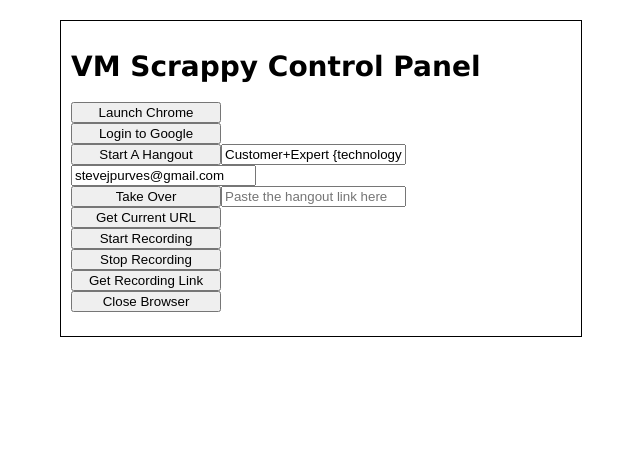
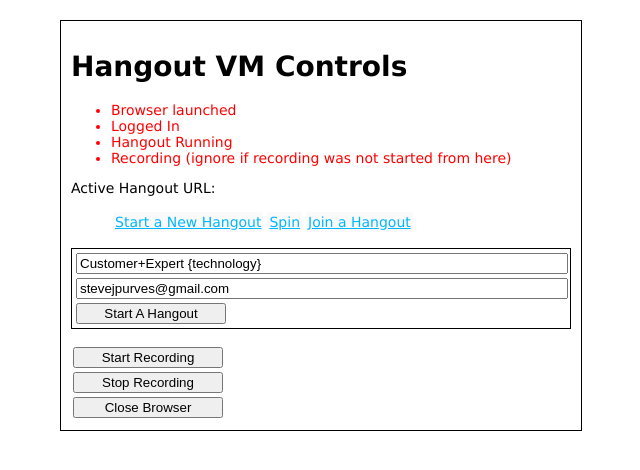
Before and after one commit to airpair/robopair, a Node server app: template views/index.jade in a window 1280 px wide. Shown: the top 470 px of the page, without its empty margins (319-959 px from the left). Run offline with Node 20, Linux system fonts and the light colour scheme; the template is opened without the code that fills it: most values are stand-ins (such as "Sample title", 1, 10 or a date in 2020).

Commit message:
new simpler UI

```diff
--- a/backend/app.js
+++ b/backend/app.js
@@ -7,6 +7,7 @@ module.exports = function() {
 	app.use(express.json());
 	app.use(express.urlencoded());
 	app.use(express.methodOverride());
+	app.use(app.router);
 
 	app.get('/status', api.status);
 	app.post('/launch', api.launch);
--- a/backend/robopair.js
+++ b/backend/robopair.js
@@ -24,8 +24,8 @@ module.exports = (function() {
 		recording_start_button: '.tb-b-m div[role="button"]',
 		recording_confirm_ok: '.qa-l-ra div[role="button"]',
 		join_hangout_conditions_checkbox: 'div[role="presentation"].a-X-fe',
-		join_hangout_okay_go_for_it_button: '//*[@id=":t4.Dh"]',
-		join_hangout_join_button: '//*[@id=":t9.Sq"]',
+		join_hangout_okay_go_for_it_button: '//*[@id=":t3.zh"]',//'//*[@id=":t4.Dh"]',
+		join_hangout_join_button: '//*[@id=":t6.Jq"]',//'//*[@id=":t9.Sq"]',
 		stop_recording_button: '.tb-b-m div[role="button"]', //*[@id=":wc.ai"]',
 		recording_link_button: '.tb-P-Ua-pa-m div[role="button"]', //tb-P-pa-m-J
 		recording_link_field: '.r-za input[type="text"]',
@@ -37,7 +37,7 @@ module.exports = (function() {
 	var browser;
 	var client = null;
 	var pause_length = 3000;
-	var wait_length = 10000;
+	var wait_length = 15000;
 	var massive_wait = 60000;
 
 	var status = {
@@ -139,10 +139,12 @@ module.exports = (function() {
 
 			client.waitFor(selectors.hangout_start_button, wait_length)
 				.pause(pause_length)
+				.waitForEnabled(selectors.hangout_start_button, massive_wait)
 				.click(selectors.hangout_start_button)
 				.pause(pause_length)
 				.waitForVisible(selectors.recording_start_button, massive_wait, true)
 				.pause(pause_length, function() {
+					console.log(arguments)
 					status.hangout_running = true;
 					cb(true);
 				});
@@ -179,7 +181,10 @@ module.exports = (function() {
 		this.getCurrentUrl = function(callback) {
 			if (client) {
 				client.url(function(err, response) {
-					callback(err, response.value);
+					if (err)
+						callback(err)
+					else
+						callback(err, response.value);
 				});
 			}
 			return this;
--- a/package.json
+++ b/package.json
@@ -15,8 +15,9 @@
     "chai": "^1.9.1"
   },
   "dependencies": {
-    "webdriverio": "^2.2.3",
     "express": "3.4.7",
-    "jade": "*"
+    "jade": "*",
+    "webdriver-manager": "stevejpurves/webdriver-manager",
+    "webdriverio": "^2.2.3"
   }
 }
--- a/public/client.js
+++ b/public/client.js
@@ -1,6 +1,117 @@
 var robopair = angular.module('Robopair', []);
 
+
+
 robopair.controller("MainController", ["$scope", "$http", function($scope, $http){
+	$scope.status = {
+		browser_launched: false,
+		logged_in_to_google: false,
+		hangout_running: false,
+		is_recording: false
+	};
+	$scope.currentUrl = '';
+	$scope.tab = 1;
+	$scope.hangoutName = "Customer+Expert {technology}";
+	$scope.invites = "stevejpurves@gmail.com";
+	$scope.joinThisUrl = "";
+	$scope.spinningJson = ""
+
+	$http.get('/robopair/api/status').success(function(the_status){
+		$scope.status = the_status;
+
+		if ($scope.status.hangout_running)
+			fetchCurrentUrl()
+
+	});
+
+	function updateStatus()
+	{
+		return $http.get('/robopair/api/status')
+			.success(function(data){
+				$scope.status = data;
+			});
+	}
+
+	function fetchCurrentUrl()
+	{
+		return $http.get('/robopair/api/get-url')
+			.success(function(data){
+				$scope.currentUrl = data.url;
+			});
+	}
+
+	function clearCurrentUrl()
+	{
+		$scope.currentUrl = '';
+	}
+
+	function launchAndLogin()
+	{
+		return $http.post('/robopair/api/launch')
+			.success(updateStatus)
+			.then(function() {
+				$http.post('/robopair/api/login/google')
+				.success(updateStatus);
+			});
+	}
+
+	$scope.startANewHangout = function() {
+		launchAndLogin()
+			.then(function() {
+				return $http.post('/robopair/api/hangout',
+					{name: $scope.hangoutName, invites: $scope.invites.split(/[;,]+\s*/)})
+					.success(updateStatus)
+					.success(fetchCurrentUrl);
+			});
+	};
+
+	$scope.spinAHangout = function() {
+		var spinObject = JSON.parse($scope.spinningJson);
+		if (spinObject && spinObject.name && spinObject.invites) {
+			launchAndLogin()
+				.then(function() {
+					return $http.post('/robopair/api/hangout',
+						$scope.spinningJson)
+						.success(updateStatus)
+						.success(fetchCurrentUrl);
+				});
+		}
+		else
+		{
+			console.log("could not spin", $scope.spinningJson);
+		}
+	};
+
+	$scope.joinAHangout = function() {
+		launchAndLogin()
+			.then(function() {
+				return $http.post('/robopair/api/takeover', {url: $scope.joinThisUrl})
+					.success(updateStatus)
+					.success(fetchCurrentUrl);
+			});
+	}
+
+	$scope.startRecording = function() {
+		$http.post('/robopair/api/start-recording')
+			.success(updateStatus);
+	};
+
+	$scope.stopRecording = function() {
+		$http.post('/robopair/api/stop-recording')
+			.success(updateStatus);
+	}
+
+	$scope.closeBrowser = function() {
+		$http.post('/robopair/api/close')
+			.success(updateStatus)
+			.success(clearCurrentUrl);
+	};
+
+}]);
+
+
+
+robopair.controller("AdvancedController", ["$scope", "$http", function($scope, $http){
 	$scope.hangoutName = "Customer+Expert {technology}";
 	$scope.invites = "stevejpurves@gmail.com";
 	$scope.getCurrentUrl = "";
--- a/public/style.css
+++ b/public/style.css
@@ -18,3 +18,46 @@ div#main input[type="button"] {
 a {
   color: #00B7FF;
 }
+
+ul#status {
+	color: red;
+}
+
+li.status_green {
+	color: limegreen;
+}
+
+
+ul.tabs {
+	float: left;
+}
+
+ul.tabs li {
+	float: left;
+	background-color: rgb(250,250,250);
+	padding: 2px;
+	margin: 2px;
+	color: black;
+	list-style: none;
+}
+
+
+ul.tabs li:hover, ul.tabs li:hover a {
+	background-color: rgb(6,179,6);
+	color:white;
+}
+
+.start_ctrls {
+	border: 1px solid black;
+	padding: 2px;
+}
+
+input[type="entry"] {
+	width: 98%;
+	margin: 2px;
+}
+
+input[type="button"] {
+	width: 98%;
+	margin: 2px;
+}
--- a/server.js
+++ b/server.js
@@ -7,7 +7,6 @@ var apiApp = require('./backend/app');
 function frontEndApp() {
 	var app = express();
 
-
 	app.set('views', path.join(__dirname, 'views'));
 	app.set('view engine', 'jade');
 	app.use(express.favicon());
@@ -15,7 +14,8 @@ function frontEndApp() {
 	app.use(app.router);
 	app.use(express.static(path.join(__dirname, 'public')));
 
-	app.get('/', routes.index);
+	app.get('/', routes.index)
+	app.get('/a', routes.advanced);
 
 	return app;
 }
--- a/views/index.jade
+++ b/views/index.jade
@@ -1,27 +1,42 @@
 extends layout
 
 block content
-  h1 VM Scrappy Control Panel
-  input(type="button", value="Launch Chrome", ng-click="launch()")
-  br
-  input(type="button", value="Login to Google", ng-click="loginToGoogle()")
+  h1 Hangout VM Controls
+  ul(id="status")
+    li(ng-class="{status_green: status.browser_launched}") Browser launched
+    li(ng-class="{status_green: status.logged_in_to_google}") Logged In
+    li(ng-class="{status_green: status.hangout_running}") Hangout Running
+    li(ng-class="{status_green: status.is_recording}") Recording (ignore if recording was not started from here)
+  div
+    span Active Hangout URL:
+    a(ng-href="{{currentUrl}}") {{currentUrl}}
+  div
+    ul(class="tabs")
+      li(ng-class="{active:tab===1}")
+        a(href, ng-click="tab=1") Start a New Hangout
+      li(ng-class="{active:tab===2}")
+        a(href, ng-click="tab=2") Spin
+      li(ng-class="{active:tab===3}")
+        a(href, ng-click="tab=3") Join a Hangout
+  div(style="clear:both;")
+  div(class="start_ctrls",ng-show="tab===1")
+    input(type="entry", placeholder="Customer+Expert {technology}", ng-model="hangoutName")
+    br
+    input(type="entry", placeholder="e-mails to invite, comma separated", ng-model="invites")
+    br
+    input(type="button", value="Start A Hangout", ng-click="startANewHangout()")
+  div(class="start_ctrls",ng-show="tab===3")
+    input(type="entry", placeholder="Paste the hangout link here", ng-model="joinThisUrl")
+    br
+    input(type="button", value="Join this Hangout", ng-click="joinAHangout()")
+  div(class="start_ctrls",ng-show="tab===2")
+    input(type="entry", placeholder="{name:'Customer+Expert (technology)', invites:['a@b.com', 'c@d.com']}", ng-model="spinningJson")
+    br
+    input(type="button", value="Spin", ng-click="takeover()")
   br
   div
-    input(type="button", value="Start A Hangout", ng-click="startAHangout()")
-    input(type="entry", placeholder="Customer+Expert {technology}", ng-model="hangoutName")
-    input(type="entry", placeholder="Invite emails, comma separated", ng-model="invites")
-  div
-    input(type="button", value="Take Over", ng-click="takeover()")
-    input(type="entry", placeholder="Paste the hangout link here", ng-model="takeoverThisUrl")
-  div
-    input(type="button", value="Get Current URL", ng-click="getCurrentUrl()")
-    a(ng-href="{{currentUrl}}") {{currentUrl}}
-  input(type="button", value="Start Recording", ng-click="startRecording()")
-  br
-  input(type="button", value="Stop Recording", ng-click="stopRecording()")
-  br
-  div
-    input(type="button", value="Get Recording Link", ng-click="getRecordingUrl()")
-    a(ng-href="{{recordingUrl}}") {{recordingUrl}}
-  input(type="button", value="Close Browser", ng-click="closeBrowser()")
-  p {{lastStatus}}
+    input(type="button", value="Start Recording", ng-click="startRecording()")
+    br
+    input(type="button", value="Stop Recording", ng-click="stopRecording()")
+    br
+    input(type="button", value="Close Browser", ng-click="closeBrowser()")
```
Also changed, not shown: routes/index.js (+6 -2 lines), readme.md, 1 other file.
